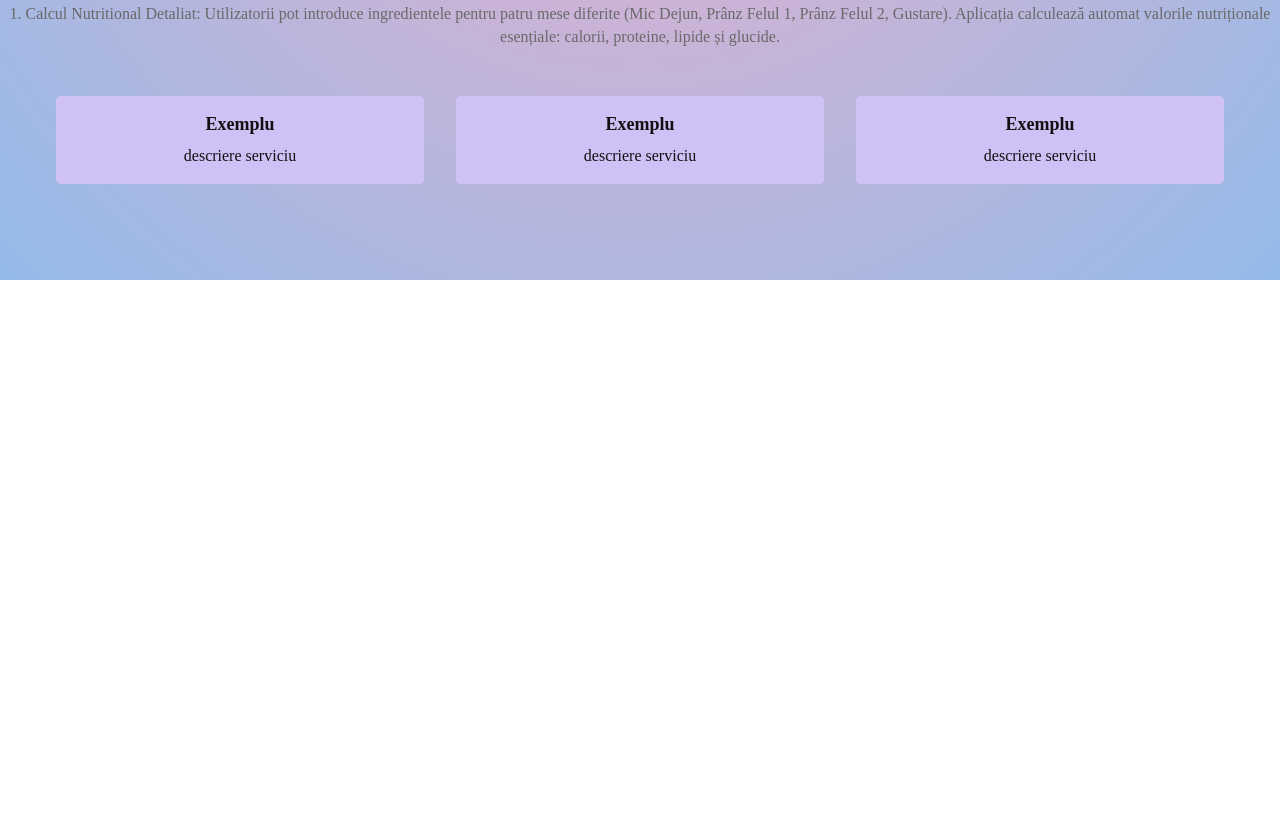
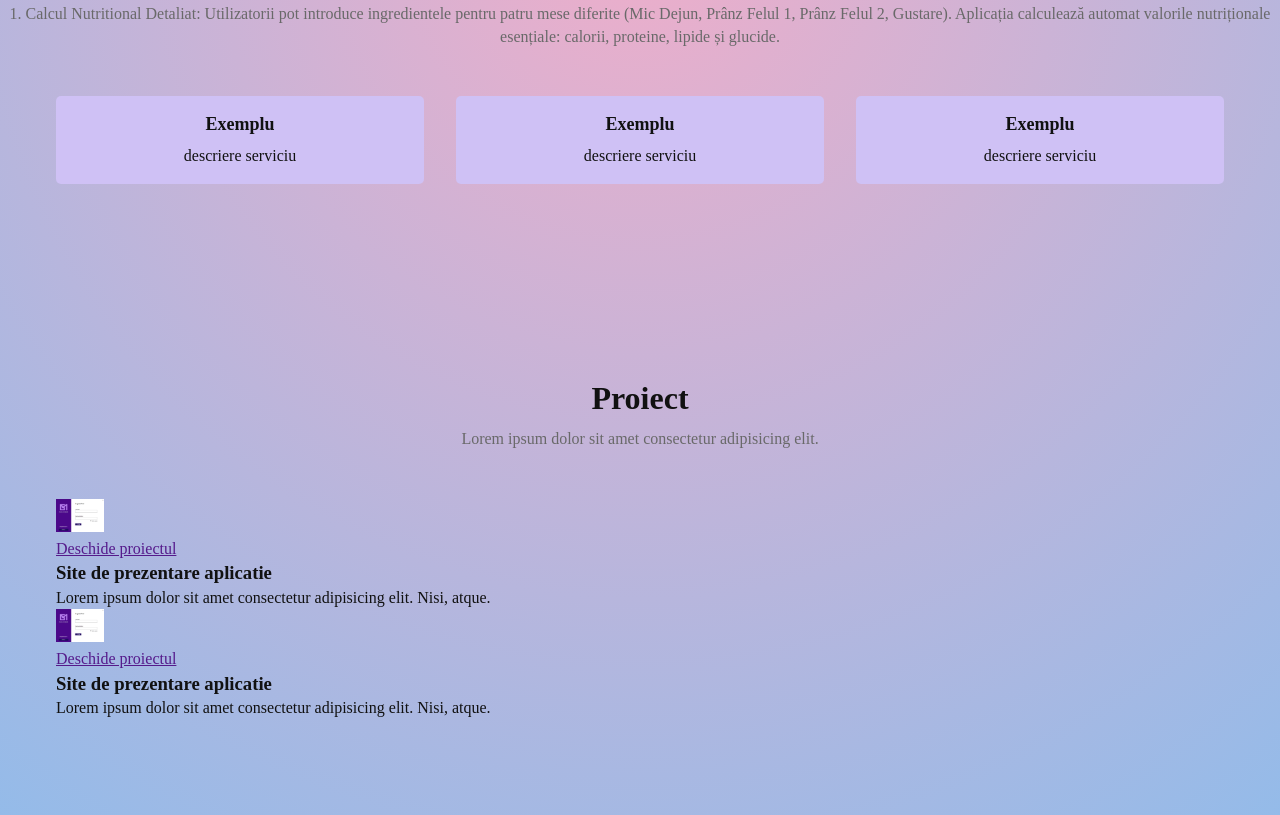
Before and after one commit to yo9gex/website_calculNutrienti, a plain HTML site: page index.html in a window 1280 px wide. Shown: the part 952-1767 px from the top of the page. Before the commit the page ends 1232 px from the top, so only its background shows below. Drawn offline with Linux system fonts and the light colour scheme.

Commit message:
Add project section with example project cards
Added a new section for projects with example project cards.

```diff
--- a/index.html
+++ b/index.html
@@ -1,7 +1,7 @@
 <!DOCTYPE html>
 <html lang="en">
 <head>
-    <link rel="icon" href="images/favicon.ico" type="image/x-icon" />
+    <link rel="icon" href="images/favicon.ico" type="image/x-icon" >
     <link rel="preconnect" href="https://fonts.googleapis.com">
 
     <meta charset="UTF-8">
@@ -14,7 +14,7 @@
     <header>
        <div class="container">
         <div class="logo">
-            <img src="images/G_M.png" alt="Meniu Gradinita">
+            <img src="images/G_M.png" alt="Meniu Gradinita"/>
         </div>
         <button id="navToggleBtn" class="bnt-toggle">
   <i class="fa-solid fa-bars"></i>
@@ -48,7 +48,7 @@
                     <div class="hero-content">
                         <h2>Aceasta este o aplicație desktop, concepută pentru a simplifica și automatiza procesul de calcul al valorilor nutriționale pentru meniuri complete.</h2>
                         <p>
-                            Aplicația transformă o listă simplă de ingrediente într-un raport detaliat și profesional, iar la final o Anchetă Alimentară pe ultimele 10 zile .
+                            Aplicația transformă o listă simplă de ingrediente într-un raport detaliat și profesional, iar la final o Ancheta Alimentara pe ultimele 10 zile .
                         </p>
                         <a href="" class="btn-primary">
                             Vreau oferta
@@ -59,6 +59,7 @@
         </section>
 
 <!--Inceput Sectiune descriere-->
+
         <section class="services">
              <h2 class="section-title">Ce face aplicația?</h2>
              <p class="section-subtitle">
@@ -92,7 +93,42 @@
 <!--Sfarsit Sectiune descriere-->
 
 <!--Start proiect-->
-
+<section class="projects">
+    <h2 class="section-title">Proiect</h2>
+    <p class="section-subtitle">Lorem ipsum dolor sit amet consectetur adipisicing elit. </p>
+    <div class="container">
+        <div class="project-card">
+              <a href="" target="_blank" class="project-link">
+                 <img src="images/imaginiDinProiect/interfata logare.png"
+                      alt="site prezentare aplicatie"/>
+                             <div class="project-overlay">
+                                 <span>Deschide proiectul</span>
+                             </div>
+              </a>
+                <div class="project-details">
+                    <h3 class="project-title">
+                        Site de prezentare aplicatie
+                    </h3>
+                    <p class="project-description">Lorem ipsum dolor sit amet consectetur adipisicing elit. Nisi, atque.</p>
+                </div>
+        </div>
+         <div class="project-card">
+              <a href="" target="_blank" class="project-link">
+                 <img src="images/imaginiDinProiect/interfata logare.png"
+                      alt="site prezentare aplicatie"/>
+                             <div class="project-overlay">
+                                 <span>Deschide proiectul</span>
+                             </div>
+              </a>
+                <div class="project-details">
+                    <h3 class="project-title">
+                        Site de prezentare aplicatie
+                    </h3>
+                    <p class="project-description">Lorem ipsum dolor sit amet consectetur adipisicing elit. Nisi, atque.</p>
+                </div>
+        </div>
+    </div>
+</section>
 <!--Sfarsit proiect-->
     </main>
 
```
